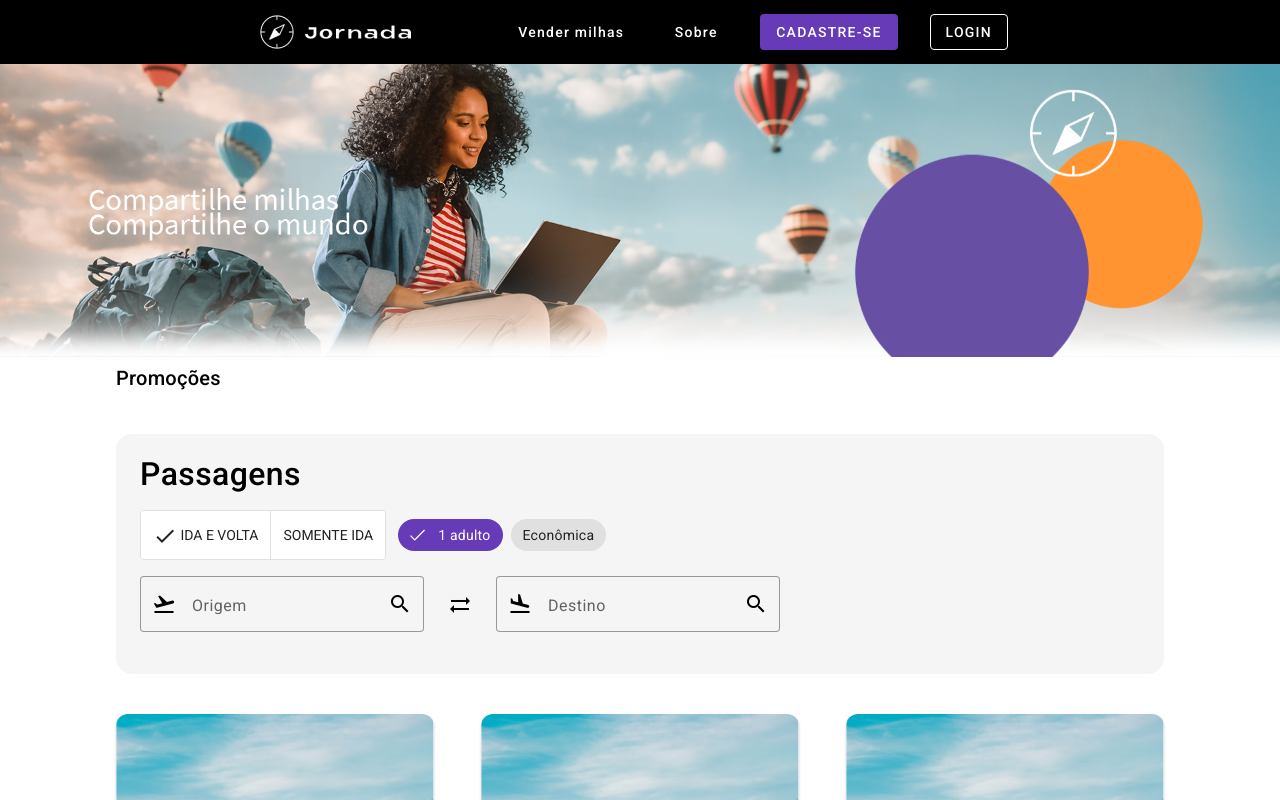
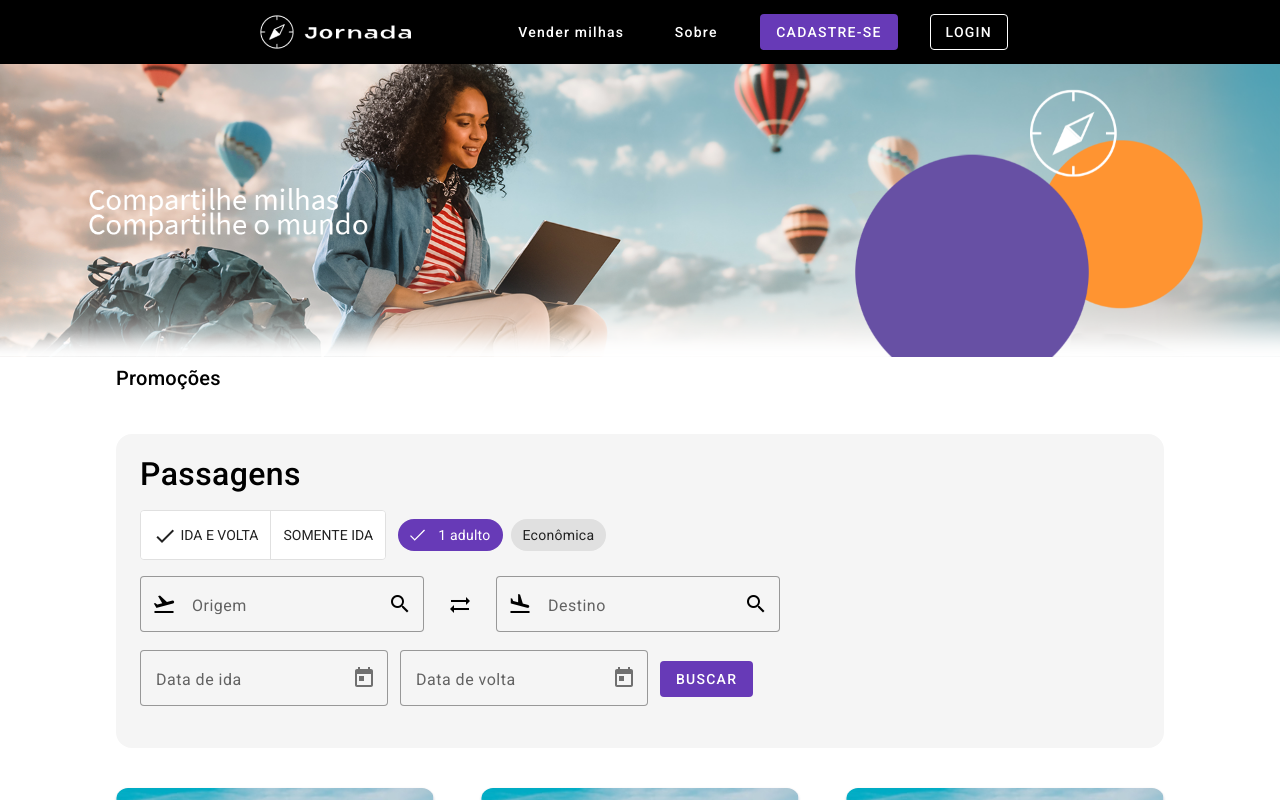
Before and after one commit to Werisu/jornada-milhas, an Angular app: page / in a window 1280 px wide. Shown: the top 800 px of the page. Built offline with nearby package versions, Linux system fonts and the light colour scheme.

Commit message:
feat(form-busca): add fields

```diff
--- a/src/app/app.module.ts
+++ b/src/app/app.module.ts
@@ -21,6 +21,8 @@ import { MatIconModule } from '@angular/material/icon';
 import { MatChipsModule } from '@angular/material/chips';
 import { MatFormFieldModule } from '@angular/material/form-field';
 import { MatInputModule } from '@angular/material/input';
+import { MatDatepickerModule } from '@angular/material/datepicker';
+import { MatNativeDateModule } from '@angular/material/core';
 
 @NgModule({
   declarations: [
@@ -47,6 +49,8 @@ import { MatInputModule } from '@angular/material/input';
     MatChipsModule,
     MatFormFieldModule,
     MatInputModule,
+    MatDatepickerModule,
+    MatNativeDateModule,
   ],
   providers: [],
   bootstrap: [AppComponent],
--- a/src/app/shared/form-busca/form-busca.component.html
+++ b/src/app/shared/form-busca/form-busca.component.html
@@ -31,5 +31,28 @@
         <mat-icon matSuffix>search</mat-icon>
       </mat-form-field>
     </div>
+
+    <!-- Datas -->
+    <div class="flex-container">
+      <mat-form-field class="input-container" appearance="outline">
+        <mat-label>Data de ida</mat-label>
+        <input matInput [matDatepicker]="ida" placeholder="Selecione" />
+        <mat-datepicker-toggle
+          matIconSuffix
+          [for]="ida"
+        ></mat-datepicker-toggle>
+        <mat-datepicker #ida></mat-datepicker>
+      </mat-form-field>
+      <mat-form-field class="input-container" appearance="outline">
+        <mat-label>Data de volta</mat-label>
+        <input matInput [matDatepicker]="volta" placeholder="Selecione" />
+        <mat-datepicker-toggle
+          matIconSuffix
+          [for]="volta"
+        ></mat-datepicker-toggle>
+        <mat-datepicker #volta></mat-datepicker>
+      </mat-form-field>
+      <button mat-flat-button color="primary">BUSCAR</button>
+    </div>
   </form>
 </app-card>
```
